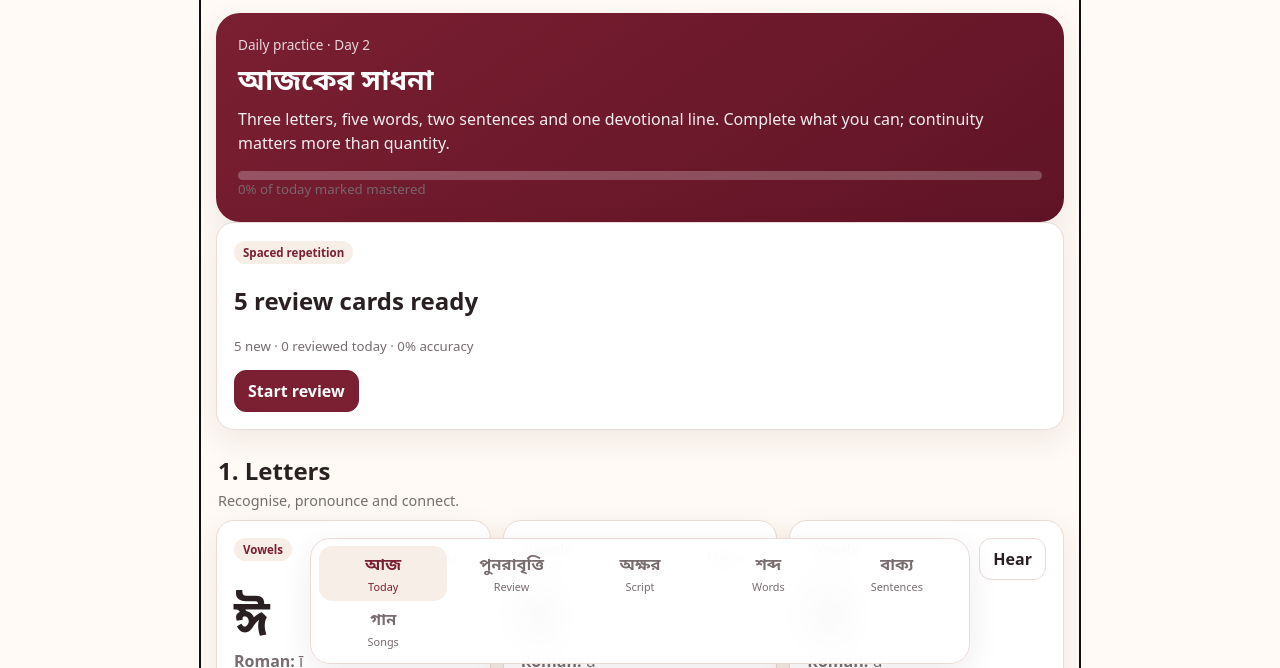
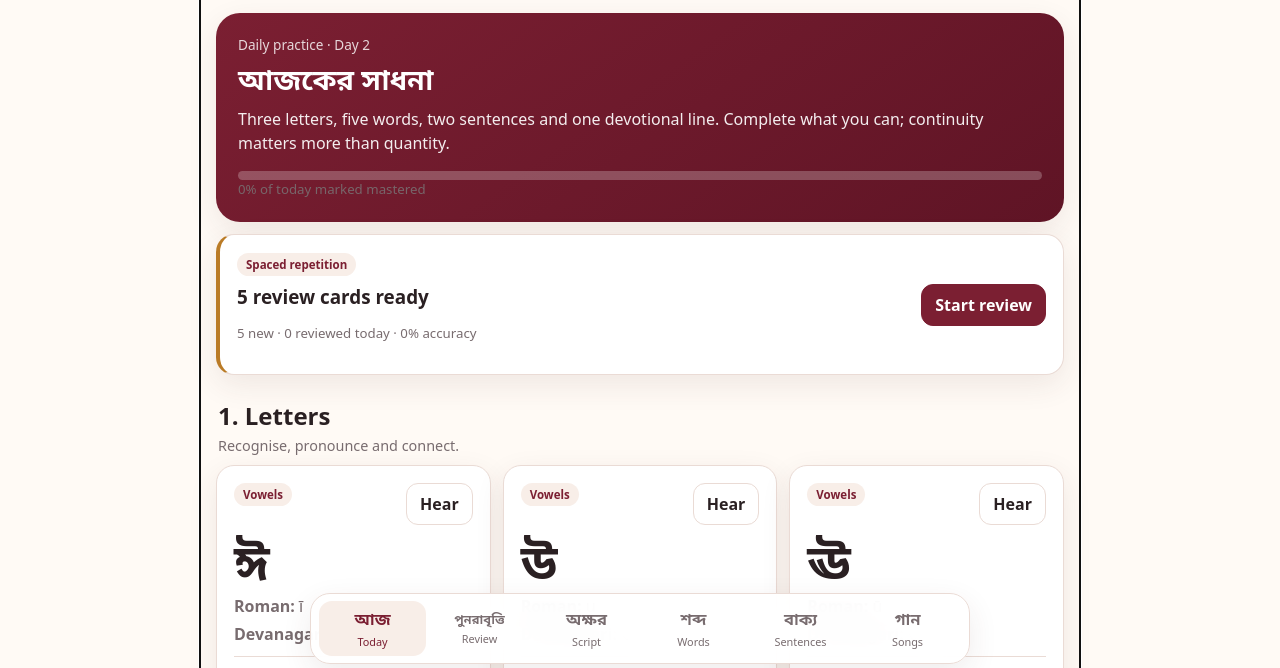
Before and after one commit to osg1991/bangali-sadhana, a website: page index.html in a window 1280 px wide. Shown: the part 126-794 px from the top of the page. Drawn offline with Linux system fonts and the light colour scheme.

Commit message:
Load SRS stylesheet

```diff
--- a/index.html
+++ b/index.html
@@ -13,6 +13,7 @@
   <link rel="icon" href="icons/icon-192.png">
   <link rel="apple-touch-icon" href="icons/icon-192.png">
   <link rel="stylesheet" href="styles.css">
+  <link rel="stylesheet" href="learning/srs.css">
   <script src="content/base-content.js" defer></script>
   <script src="content/complete-script.js" defer></script>
   <script src="content/generated/ramprasad-content.js" defer></script>
```
